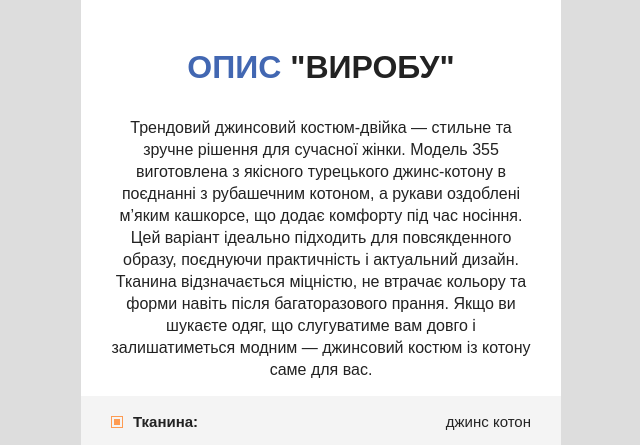
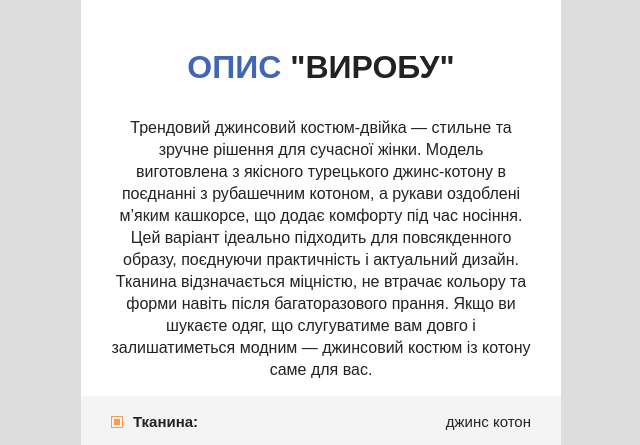
Before and after one commit to w-p-sat/RAFTEL.UA, a plain HTML site: page index.html in a window 1280 px wide. Shown: the part 1572-2017 px from the top of the page, 319-959 px from the left. Drawn offline with nearby package versions, Linux system fonts and the light colour scheme.

Commit message:
Update index.html

```diff
--- a/index.html
+++ b/index.html
@@ -70,7 +70,7 @@ src="https://www.facebook.com/tr?id=774277558214125&ev=PageView&noscript=1"
                     "виробу"
                 </h2>
                 <p>
-                    Трендовий джинсовий костюм-двійка — стильне та зручне рішення для сучасної жінки. Модель 355 виготовлена з якісного турецького джинс-котону в поєднанні з рубашечним котоном, а рукави оздоблені м’яким кашкорсе, що додає комфорту під час носіння.
+                    Трендовий джинсовий костюм-двійка — стильне та зручне рішення для сучасної жінки. Модель виготовлена з якісного турецького джинс-котону в поєднанні з рубашечним котоном, а рукави оздоблені м’яким кашкорсе, що додає комфорту під час носіння.
 
                     Цей варіант ідеально підходить для повсякденного образу, поєднуючи практичність і актуальний дизайн. Тканина відзначається міцністю, не втрачає кольору та форми навіть після багаторазового прання. Якщо ви шукаєте одяг, що слугуватиме вам довго і залишатиметься модним — джинсовий костюм із котону саме для вас.
                 </p>
```
